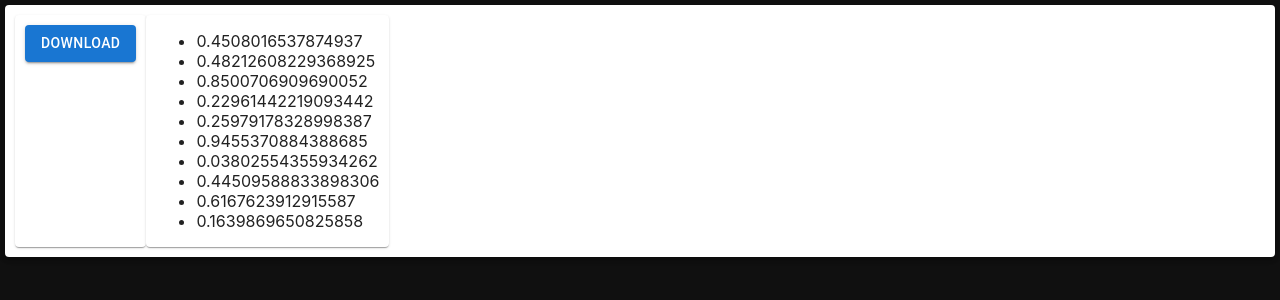
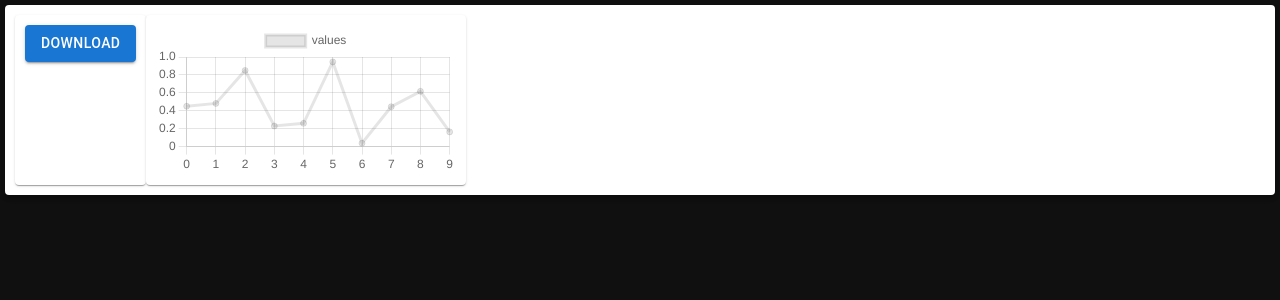
Before and after one commit to hotoku/example-react-chartjs, a React (Create React App) app: page / in a window 1280 px wide. Both pictures are taken after a click on the button "DOWNLOAD". Shown: the top 300 px of the page. Built offline with nearby package versions, Linux system fonts and the light colour scheme.

Commit message:
Works fine.

```diff
--- a/package.json
+++ b/package.json
@@ -13,8 +13,10 @@
     "@types/node": "^16.18.38",
     "@types/react": "^18.2.14",
     "@types/react-dom": "^18.2.6",
+    "chart.js": "^4.3.0",
     "jotai": "^2.2.1",
     "react": "^18.2.0",
+    "react-chartjs-2": "^5.2.0",
     "react-dom": "^18.2.0",
     "react-scripts": "5.0.1",
     "typescript": "^4.9.5",
--- a/src/components/ChartSheet.tsx
+++ b/src/components/ChartSheet.tsx
@@ -1,8 +1,29 @@
 import { Paper, Box } from "@mui/material";
 import { useAtomValue } from "jotai";
+import { Line } from "react-chartjs-2";
 import { asyncValues } from "../atoms";
 
+import {
+  Chart as ChartJS,
+  CategoryScale,
+  LinearScale,
+  PointElement,
+  LineElement,
+  Title,
+  Tooltip,
+  Legend,
+} from "chart.js";
 import "./ChartSheet.css";
+
+ChartJS.register(
+  CategoryScale,
+  LinearScale,
+  PointElement,
+  LineElement,
+  Title,
+  Tooltip,
+  Legend
+);
 
 function ChartSheet(): JSX.Element {
   const values = useAtomValue(asyncValues);
@@ -13,14 +34,16 @@ function ChartSheet(): JSX.Element {
       </Paper>
     );
   }
+
+  const graphData = {
+    labels: values.map((_, i) => i),
+    datasets: [{ label: "values", data: values }],
+  };
+
   return (
     <Paper>
       <Box className="chart-base">
-        <ul>
-          {values.map((v, i) => {
-            return <li key={i}>{v}</li>;
-          })}
-        </ul>
+        <Line data={graphData}></Line>
       </Box>
     </Paper>
   );
```
Also changed, not shown: 1 other file (tests, documents, lock files or other folders).
